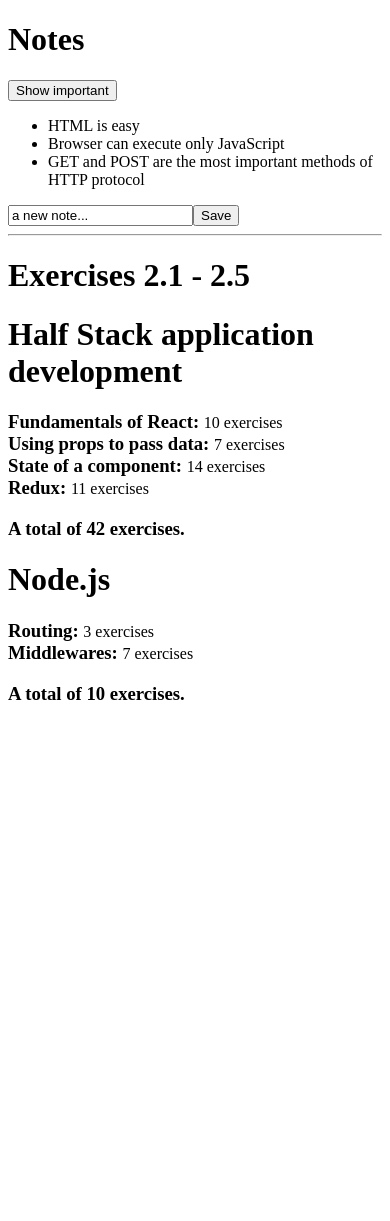
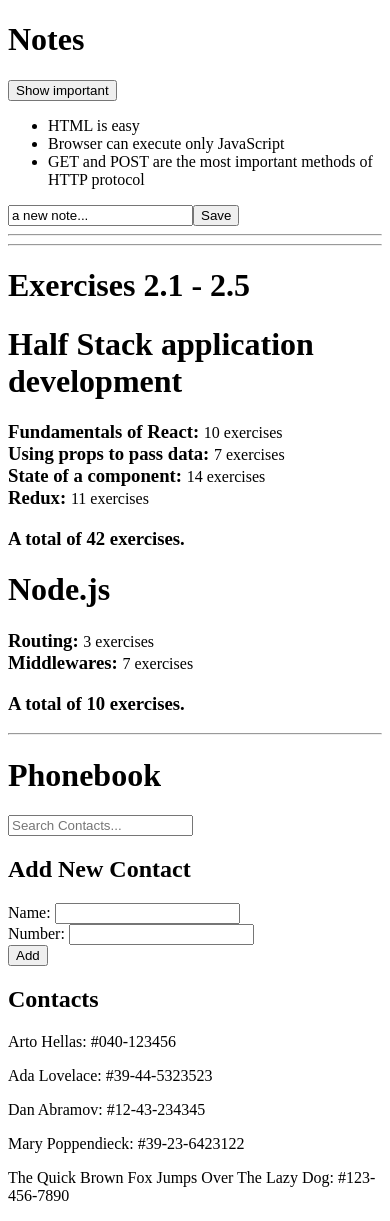
Before and after one commit to MasReed/full-stack-open-2021, a React (Create React App) app in the folder part2/: page / in a window 390 px wide. Before the commit the page ends 844 px from the top, so only its background shows below. Built offline with nearby package versions, Linux system fonts and the light colour scheme; data requests are answered from the project's data file.

Commit message:
phonebook 2.11: useEffect to fetch data from json server

```diff
--- a/part2/db.json
+++ b/part2/db.json
@@ -18,5 +18,33 @@
       "date": "2019-05-30T19:20:14.298Z",
       "important": true
     }
+],
+
+  "persons":[
+    {
+      "name": "Arto Hellas",
+      "number": "040-123456",
+      "id": 1
+    },
+    {
+      "name": "Ada Lovelace",
+      "number": "39-44-5323523",
+      "id": 2
+    },
+    {
+      "name": "Dan Abramov",
+      "number": "12-43-234345",
+      "id": 3
+    },
+    {
+      "name": "Mary Poppendieck",
+      "number": "39-23-6423122",
+      "id": 4
+    },
+    {
+      "name": "The Quick Brown Fox Jumps Over The Lazy Dog",
+      "number": "123-456-7890",
+      "id": 5
+    }
   ]
 }
--- a/part2/src/example/App.jsx
+++ b/part2/src/example/App.jsx
@@ -13,11 +13,9 @@
 
     // Fetch Data from json-server
     useEffect( () => {
-        console.log('effect');
         axios
             .get('http://localhost:3001/notes')
             .then( response => {
-                console.log('promise fulfilled')
                 setNotes(response.data)
             });
     }, []);
--- a/part2/src/index.js
+++ b/part2/src/index.js
@@ -18,7 +18,10 @@
 ReactDOM.render(
     <>
         <App0 />
+        <hr />
         <ExercisesApp />
+        <hr />
+        <PhonebookApp />
     </>,
     document.getElementById('root')
 );
--- a/part2/src/phonebook/PhonebookApp.jsx
+++ b/part2/src/phonebook/PhonebookApp.jsx
@@ -1,4 +1,5 @@
-import React, { useState } from 'react';
+import React, { useState, useEffect } from 'react';
+import axios from 'axios';
 // Components
 import Filter from './Filter.jsx';
 import PersonForm from './PersonForm.jsx';
@@ -6,25 +7,8 @@
 
 const App = () => {
 
-    // Stateful list of all contacts (temporary hardcoded data)
-    const [ persons, setPersons ] = useState([
-        {
-            name: 'Arto Hellas',
-            number: '867-5309'
-        },
-        {
-            name: 'Test Person',
-            number: 'TestNumber'
-        },
-        {
-            name: 'Cora theCat',
-            number: 'meow purr'
-        },
-        {
-            name: 'The Quick Brown Fox Jumps Over The Lazy Dog',
-            number: '123-456-7890'
-        }
-    ]);
+    // Stateful list of all contacts
+    const [ persons, setPersons ] = useState([]);
 
     // Stateful contact info
     const [ newName, setNewName ] = useState('');
@@ -33,6 +17,14 @@
     // Stateful display of contacts from search filter
     const [ searchStr, setSearchStr ] = useState('');
     const [ showAllContacts, setShowAllContacts ] = useState(true);
+
+    // Fetch Data from json-server with useEffect hook
+    useEffect( () => {
+        axios
+            .get('http://localhost:3001/persons')
+            .then( response => {setPersons(response.data)
+        })
+    }, []);
 
     // Add contact name from input
     const addContact = (event) => {
```
